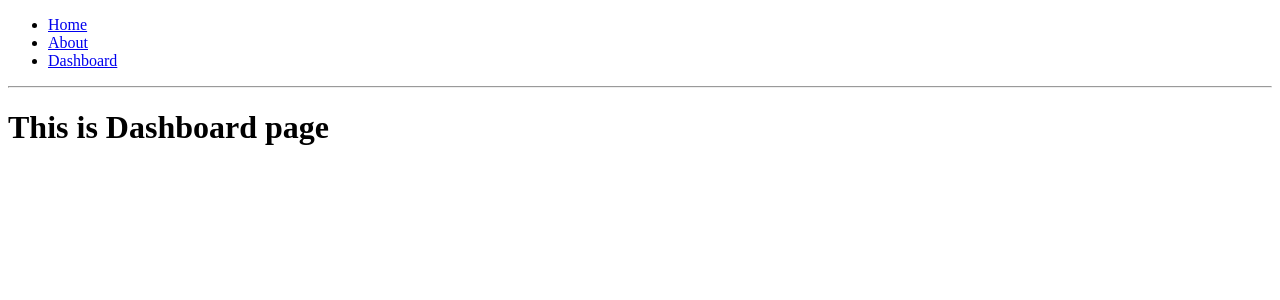
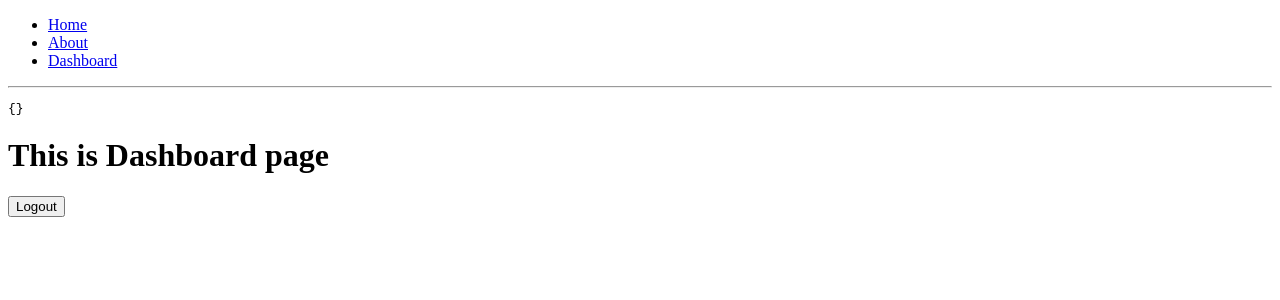
Before and after one commit to Santheepkumar/react-basics-utube, a React (Create React App) app: page /dashboard in a window 1280 px wide. Shown: the top 300 px of the page. Built offline with nearby package versions, Linux system fonts and the light colour scheme.

Commit message:
useContext and createContext

```diff
--- a/src/App.js
+++ b/src/App.js
@@ -1,9 +1,12 @@
+import { useState } from "react";
 import { BrowserRouter as Router, Switch, Route, Link } from "react-router-dom";
 import About from "./components/About";
 import Dashboard from "./components/Dashboard";
 import Home from "./components/Home";
+import { userContext } from "./UserContext";
 
 function App() {
+  const [user, setUser] = useState({});
   return (
     <Router>
       <div>
@@ -21,14 +24,17 @@ function App() {
         <hr />
 
         <Switch>
-          <Route exact path='/'>
-            <Home />
-          </Route>
+          <userContext.Provider value={[user, setUser]}>
+            <Route exact path='/'>
+              <Home />
+            </Route>
+            <Route path='/dashboard'>
+              <Dashboard />
+            </Route>
+          </userContext.Provider>
+
           <Route path='/about/:id'>
             <About />
-          </Route>
-          <Route path='/dashboard'>
-            <Dashboard />
           </Route>
         </Switch>
       </div>
--- /dev/null
+++ b/src/UserContext.js
@@ -0,0 +1,6 @@
+import { createContext, useContext } from "react";
+
+const userContext = createContext("");
+const useUserContext = () => useContext(userContext);
+
+export { userContext, useUserContext };
--- a/src/components/Dashboard.js
+++ b/src/components/Dashboard.js
@@ -1,5 +1,21 @@
+import { useUserContext } from "../UserContext";
+
 function Dashboard() {
-  return <h1>This is Dashboard page</h1>;
+  const [user, setUser] = useUserContext();
+  return (
+    <div>
+      <pre>{JSON.stringify(user)}</pre>
+      <h1>This is Dashboard page</h1>
+
+      <button
+        onClick={() => {
+          // API CALL
+          setUser({});
+        }}>
+        Logout
+      </button>
+    </div>
+  );
 }
 
 export default Dashboard;
--- a/src/components/Home.js
+++ b/src/components/Home.js
@@ -1,5 +1,25 @@
+import { useUserContext } from "../UserContext";
+
 function Home() {
-  return <h1>This is Home page</h1>;
+  const [user, setUser] = useUserContext();
+  return (
+    <div>
+      <pre>{JSON.stringify(user)}</pre>
+
+      <h1>This is Home page</h1>
+
+      <button
+        onClick={() => {
+          // API CALL
+          setUser({
+            name: "Santheep",
+            type: "Admin",
+          });
+        }}>
+        Login
+      </button>
+    </div>
+  );
 }
 
 export default Home;
```
